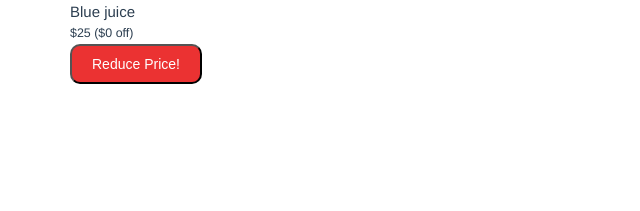
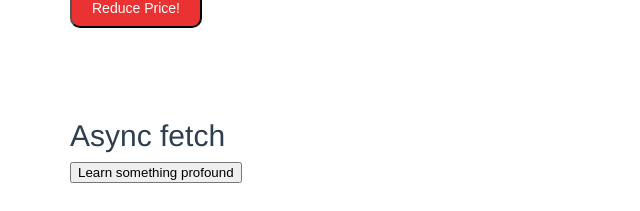
Before and after one commit to SohanFullDev/Vue-Js3-Random-Practice, a Vue app in the folder vue-random1/: page / in a window 1280 px wide. Shown: the part 630-841 px from the top of the page, without its empty margins (0-640 px from the left). Before the commit the page ends 800 px from the top, so only its background shows below. Built offline with nearby package versions, Linux system fonts and the light colour scheme.

Commit message:
1.6_using asynchronous methods to retrieve data from an api-testing

```diff
--- a/vue-random1/package.json
+++ b/vue-random1/package.json
@@ -8,6 +8,7 @@
     "preview": "vite preview"
   },
   "dependencies": {
+    "axios": "^1.5.1",
     "vue": "^3.3.4"
   },
   "devDependencies": {
--- a/vue-random1/src/App.vue
+++ b/vue-random1/src/App.vue
@@ -1,4 +1,4 @@
-<template lang="">
+<template>
   <div>
       <TestComp />
       <br>
@@ -7,6 +7,8 @@
       <Exercise203 />
       <br>
       <Exercise204 />
+      <br>
+      <Exercise205 />
 
   </div>
 </template>
@@ -15,12 +17,14 @@ import TestComp from './components/TestComp.vue'
 import Exercise202 from './components/Exercise2-02.vue'
 import Exercise203 from './components/Exercise2-03.vue'
 import Exercise204 from './components/Exercise2-04.vue'
+import Exercise205 from './components/Exercise2-05.vue'
   export default{
     components: {
       TestComp,
       Exercise202,
       Exercise203,
-      Exercise204
+      Exercise204,
+      Exercise205
 
     }
 
--- /dev/null
+++ b/vue-random1/src/components/Exercise2-05.vue
@@ -0,0 +1,66 @@
+<template>
+    <div class="container">
+      <h1>Async fetch</h1>
+
+      <button @click="fetchAdvice()">
+        {{ loading ? "Loading..." : "Learn something profound" }}
+      </button>
+
+      <blockquote v-if="quote">{{ quote }}</blockquote>
+    </div>
+  </template>
+
+  <script>
+  import axios from "axios";
+
+  export default {
+    data() {
+      return {
+        loading: false,
+        axiosResponse: {},
+      };
+    },
+    computed: {
+      quote() {
+        return this.axiosResponse && this.axiosResponse.slip
+          ? this.axiosResponse.slip.advice
+          : null;
+      },
+    },
+    methods: {
+      async fetchAdvice() {
+        this.loading = true;
+        try {
+          const response = await axios.get("https://api.adviceslip.com/advice");
+          this.axiosResponse = response.data;
+        } catch (error) {
+          console.log(error);
+        } finally {
+          setTimeout(() => {
+            this.loading = false;
+          }, 4000);
+        }
+      },
+    },
+  };
+  </script>
+
+  <style scoped>
+  .container {
+    margin: 0 auto;
+    padding: 30px;
+    max-width: 600px;
+    font-family: "Avenir", Helvetica, Arial, sans-serif;
+  }
+  blockquote {
+    position: relative;
+    width: 100%;
+    margin: 50px auto;
+    padding: 1.2em 30px 1.2em 30px;
+    background: #ededed;
+    border-left: 8px solid #78c0a8;
+    font-size: 24px;
+    color: #555555;
+    line-height: 1.6;
+  }
+  </style>
```
Also changed, not shown: 1 other file (tests, documents, lock files or other folders).
